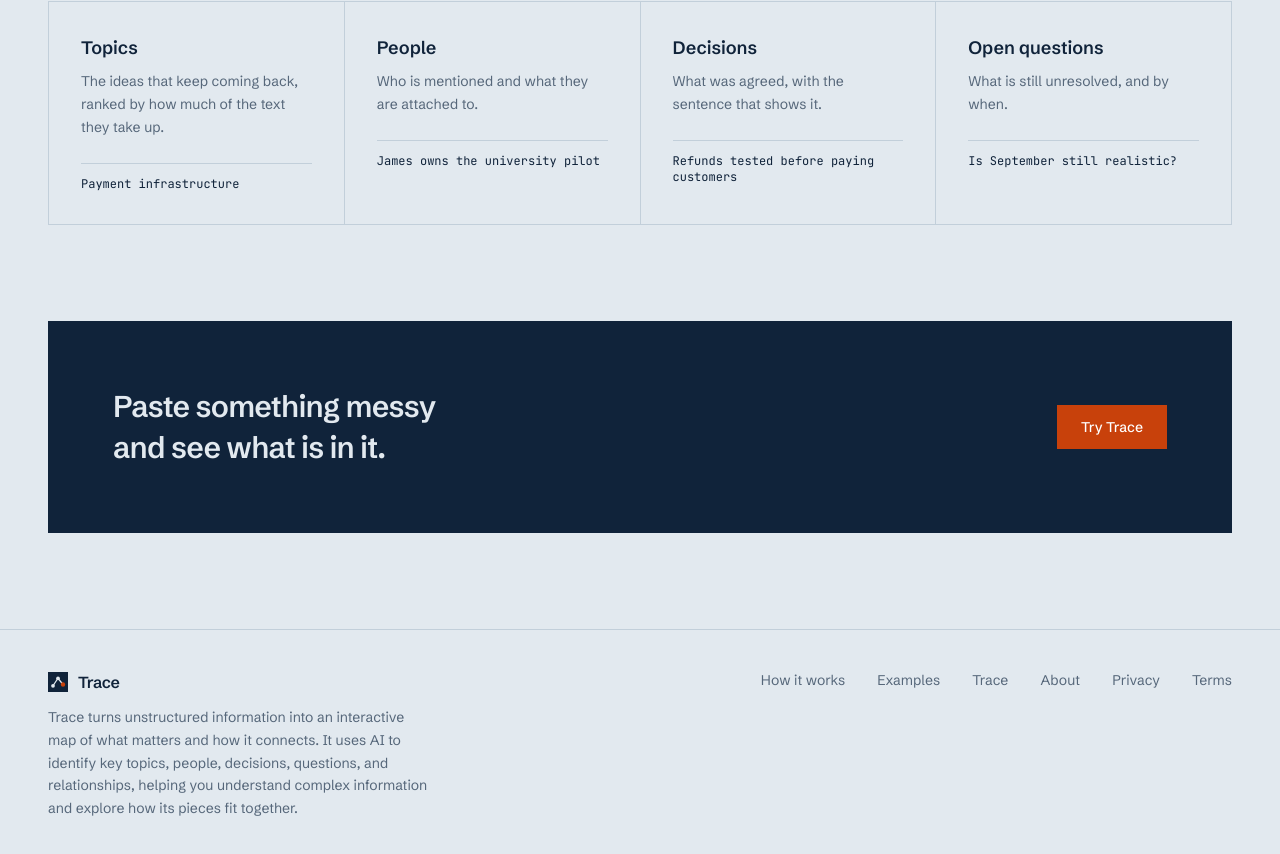
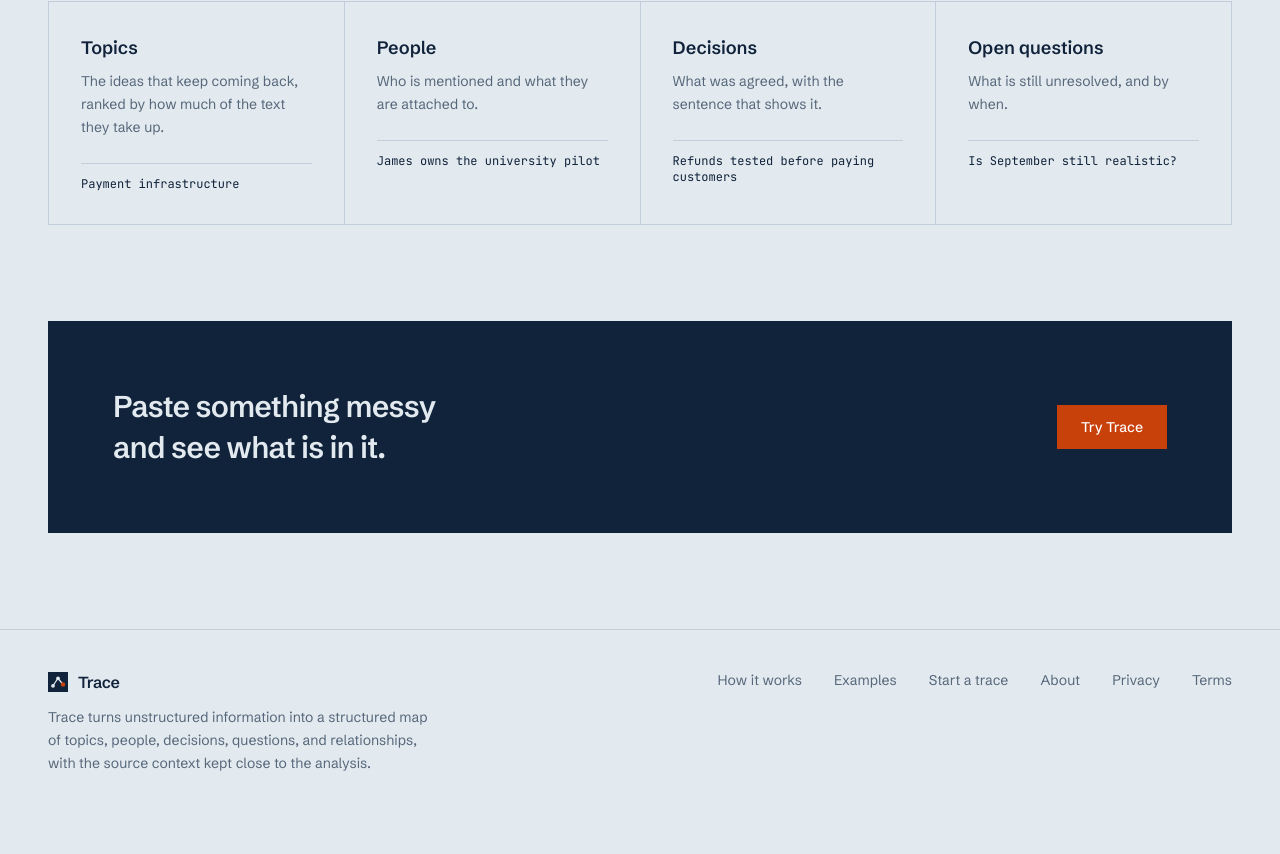
Before and after one commit to Wuraola-Adebisi/Trace, a React (Vite) app: page / in a window 1280 px wide. Shown: the part 1682-2536 px from the top of the page. After the commit the page ends 2496 px from the top, so only its background shows below. Built offline with nearby package versions, Linux system fonts and the light colour scheme.

Commit message:
Refine product copy in Footer.tsx

```diff
--- a/src/components/Footer.tsx
+++ b/src/components/Footer.tsx
@@ -1,5 +1,5 @@
-import { Link } from "react-router-dom";
-import Logo from "./Logo";
+import { Link } from 'react-router-dom'
+import Logo from './Logo'
 
 export default function Footer() {
   return (
@@ -11,37 +11,19 @@
             <span className="font-semibold tracking-tight">Trace</span>
           </div>
           <p className="mt-3 text-sm leading-relaxed text-mute">
-            Trace turns unstructured information into an interactive map of what
-            matters and how it connects. It uses AI to identify key topics,
-            people, decisions, questions, and relationships, helping you
-            understand complex information and explore how its pieces fit
-            together.
+            Trace turns unstructured information into a structured map of topics, people, decisions, questions, and
+            relationships, with the source context kept close to the analysis.
           </p>
         </div>
-        <nav
-          className="flex flex-wrap gap-x-8 gap-y-2 text-sm"
-          aria-label="Footer"
-        >
-          <Link to="/how-it-works" className="text-mute hover:text-ink">
-            How it works
-          </Link>
-          <Link to="/examples" className="text-mute hover:text-ink">
-            Examples
-          </Link>
-          <Link to="/trace" className="text-mute hover:text-ink">
-            Trace
-          </Link>
-          <Link to="/about" className="text-mute hover:text-ink">
-            About
-          </Link>
-          <Link to="/privacy" className="text-mute hover:text-ink">
-            Privacy
-          </Link>
-          <Link to="/terms" className="text-mute hover:text-ink">
-            Terms
-          </Link>
+        <nav className="flex flex-wrap gap-x-8 gap-y-2 text-sm" aria-label="Footer">
+          <Link to="/how-it-works" className="text-mute hover:text-ink">How it works</Link>
+          <Link to="/examples" className="text-mute hover:text-ink">Examples</Link>
+          <Link to="/trace" className="text-mute hover:text-ink">Start a trace</Link>
+          <Link to="/about" className="text-mute hover:text-ink">About</Link>
+          <Link to="/privacy" className="text-mute hover:text-ink">Privacy</Link>
+          <Link to="/terms" className="text-mute hover:text-ink">Terms</Link>
         </nav>
       </div>
     </footer>
-  );
+  )
 }
```
